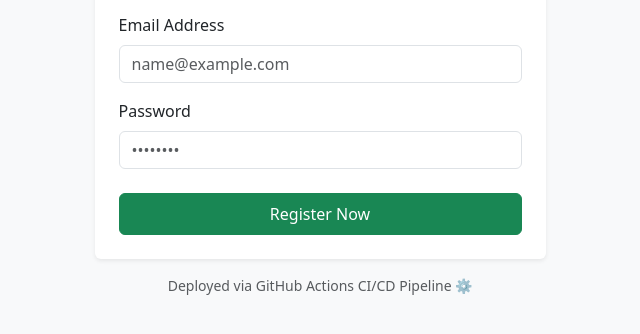
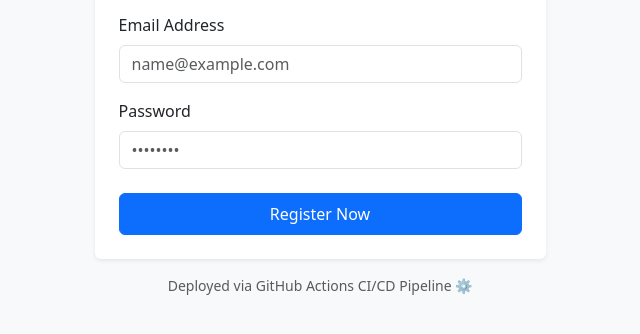
Before and after one commit to yuvan6781b/registration-project, a plain HTML site: page index.html in a window 1280 px wide. Shown: the part 324-658 px from the top of the page, without its empty margins (320-960 px from the left). Drawn offline with nearby package versions, Linux system fonts and the light colour scheme.

Commit message:
change to

```diff
--- a/index.html
+++ b/index.html
@@ -44,7 +44,7 @@
               </div>
 
               <!-- Submit Button -->
-              <button type="submit" class="btn btn-success w-100 py-2 mt-2">Register Now</button>
+              <button type="submit" class="btn btn-primary w-100 py-2 mt-2">Register Now</button>
             </form>
           </div>
         </div>
```
